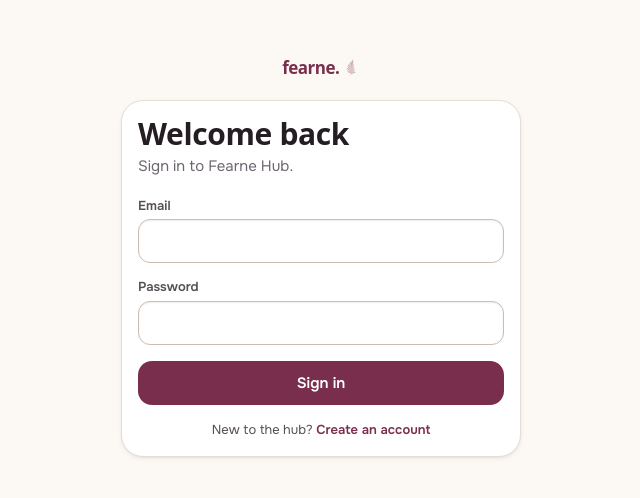
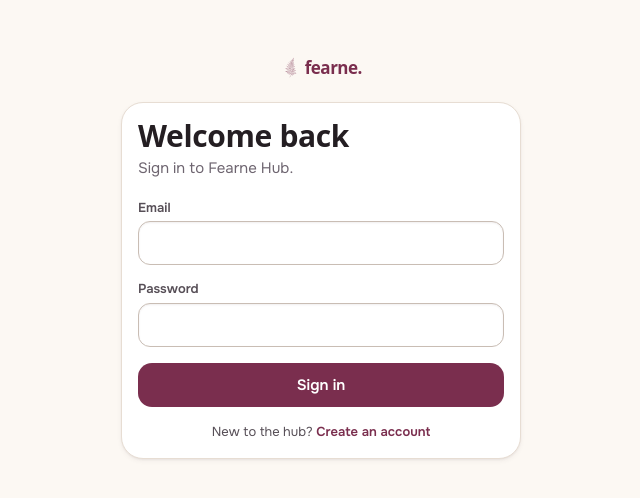
Before and after one commit to JulianFearne/fearne-hub, a React (Vite) app: page /login in a window 1280 px wide. Shown: the part 142-640 px from the top of the page, without its empty margins (319-959 px from the left). Built offline with nearby package versions, Linux system fonts and the light colour scheme; a web font is replaced by a local one.

Commit message:
Move fern mark to the left of the wordmark, slightly bigger
Co-Authored-By: Claude Sonnet 5 <noreply@anthropic.com>
Claude-Session: https://claude.ai/code/session_01X9aqh1jSZTQENvogc3eogH

```diff
--- a/src/components/ds/Wordmark.jsx
+++ b/src/components/ds/Wordmark.jsx
@@ -2,7 +2,7 @@ import { Link } from 'react-router-dom'
 import fernMark from '../../assets/fern-mark.svg'
 
 // "fearne." set in Gabarito 800, full stop in the accent colour, the fern
-// mark to the right of the wordmark. Never given to Onest, never redrawn.
+// mark to the left of the wordmark. Never given to Onest, never redrawn.
 export default function Wordmark({ onFeature, as, className = '', ...rest }) {
   const As = as || Link
   const linkProps = As === Link ? { to: '/' } : {}
@@ -24,8 +24,8 @@ export default function Wordmark({ onFeature, as, className = '', ...rest }) {
   }
   return (
     <As className={classes} {...linkProps} {...rest}>
+      <span className="fh-wordmark__mark" style={maskStyle} aria-hidden="true" />
       <span>fearne.</span>
-      <span className="fh-wordmark__mark" style={maskStyle} aria-hidden="true" />
     </As>
   )
 }
--- a/src/styles/components.css
+++ b/src/styles/components.css
@@ -162,7 +162,7 @@ textarea.fh-input{min-height:96px;resize:vertical;line-height:var(--lh-normal)}
 /* ---- Wordmark -------------------------------------------------------- */
 .fh-wordmark{display:inline-flex;align-items:center;gap:.2em;font:var(--fw-black) var(--fs-body-lg)/1 var(--font-display);letter-spacing:-.03em;color:var(--ink-1);text-decoration:none}
 .fh-wordmark span{color:var(--primary)}
-.fh-wordmark__mark{width:1em;height:1em;color:var(--primary)}
+.fh-wordmark__mark{width:1.25em;height:1.25em;color:var(--primary)}
 .fh-wordmark--onFeature{color:var(--ink-on-feature)}
 .fh-wordmark--onFeature span{color:var(--secondary)}
 .fh-wordmark--onFeature .fh-wordmark__mark{color:var(--secondary)}
```
